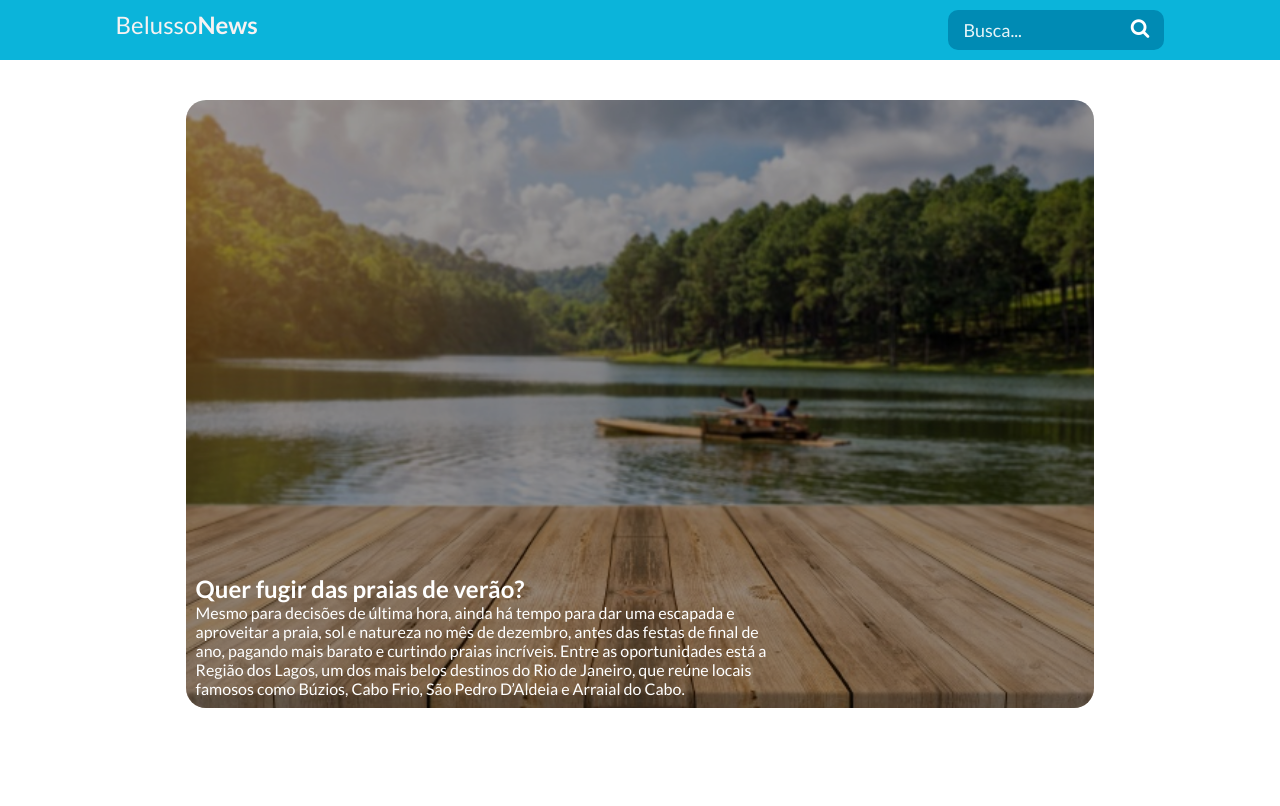
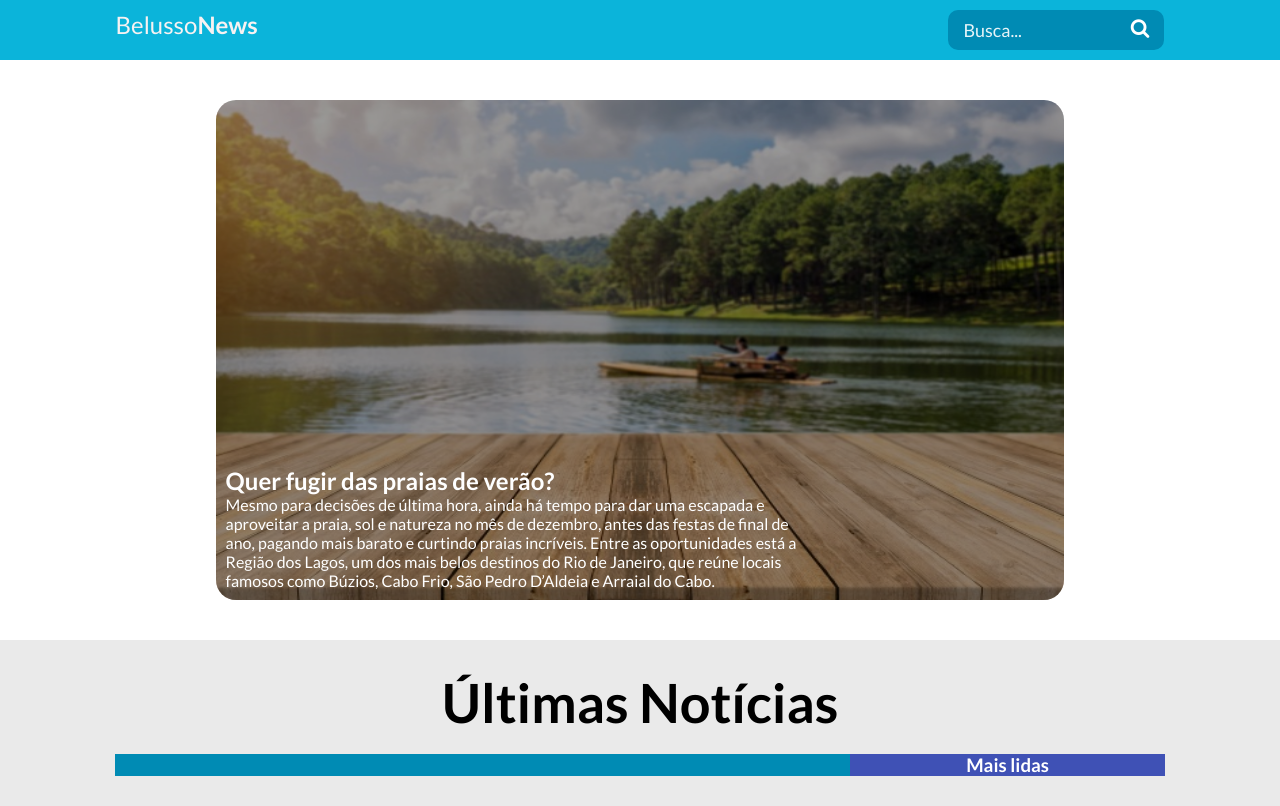
Before and after one commit to Pablo-Belusso/Portal-Noticia-NODE, a website: page pages/home.html in a window 1280 px wide. Drawn offline with Linux system fonts and the light colour scheme.

Commit message:
Commit 06

```diff
--- a/pages/home.html
+++ b/pages/home.html
@@ -49,6 +49,21 @@
 
                         <img src="/public/images/landscape.jpg" />
 
+                    </div> <!-- img-destaque -->
+                </div> <!-- center -->
+            </section> <!-- noticia-destaque -->
+
+            <section class="outras-noticias">
+                <div class="title-outras-noticia">
+                    <h2>Últimas Notícias</h2>
+                    <br>
+                    <div class="center">
+                        <div class="ultimas">
+
+                        </div>
+                        <div class="mais-lidas">
+                            <h3>Mais lidas</h3>
+                        </div>
                     </div>
                 </div>
             </section>
--- a/public/style.css
+++ b/public/style.css
@@ -77,7 +77,8 @@ header {
   }
 
   section.noticia-destaque >.center{
-    max-width: 960px;
+    max-width: 900px;
+    max-height: 500px;
   }
 
   .img-destaque{
@@ -109,3 +110,28 @@ header {
     background-color: rgba(0, 0, 0, 0.4);
     border-radius: 20px;
   }
+
+  section.outras-noticias{
+    background-color: #eaeaea;
+    padding: 30px 20px;
+    text-align: center;
+  }
+
+  section.outras-noticias h2{
+    font-size: 54px;
+  }
+
+  .ultimas{
+    width: 70%;
+    padding: 0 30px;
+    background-color: #008bb4;
+  }
+
+  .mais-lidas{
+    width: 30%;
+  }
+
+  .mais-lidas > h3{
+    background-color: #3f51b5;
+    color: white;
+  }
```
